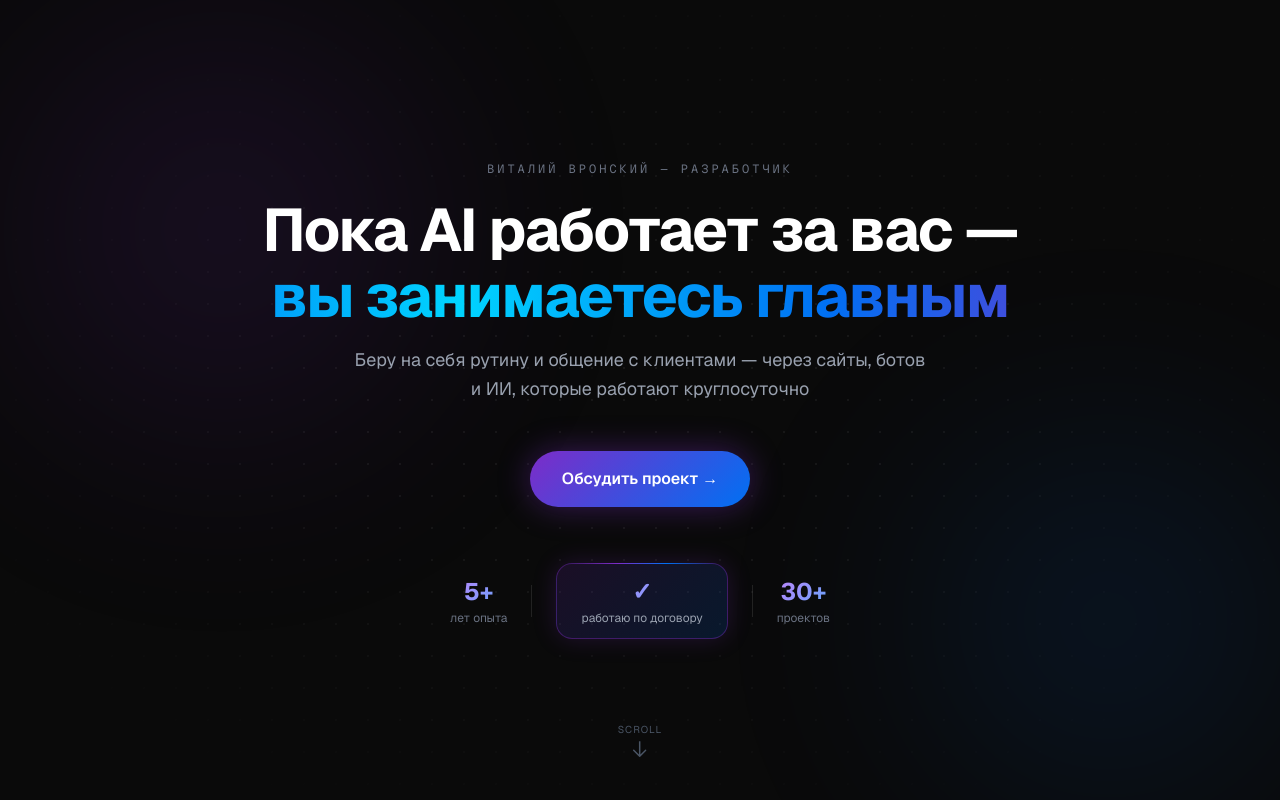
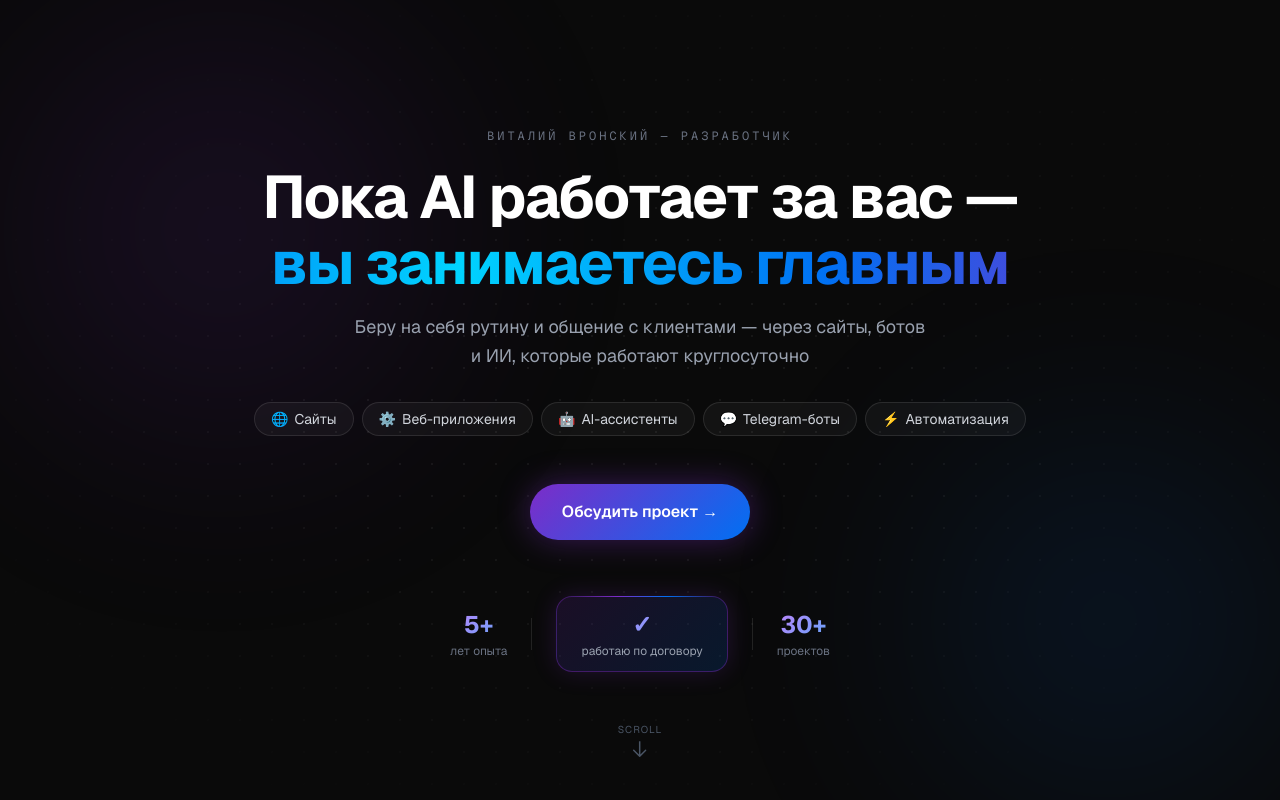
Before and after one commit to vronskyvitaly/next-portfolio-dvertising, a Next.js app: page / in a window 1280 px wide. Shown: the top 800 px of the page. Built offline with nearby package versions, Linux system fonts and the light colour scheme.

Commit message:
feat(hero): добавлены пилюли услуг — сайты, приложения, AI, боты, автоматизация

```diff
--- a/src/components/Hero.tsx
+++ b/src/components/Hero.tsx
@@ -57,10 +57,29 @@ export default function Hero() {
         </h1>
 
         {/* Подзаголовок */}
-        <p className="text-base sm:text-lg text-gray-400 mb-12 max-w-xl mx-auto leading-relaxed">
+        <p className="text-base sm:text-lg text-gray-400 mb-8 max-w-xl mx-auto leading-relaxed">
           Беру на себя рутину и общение с клиентами — через сайты, ботов и ИИ,
           которые работают круглосуточно
         </p>
+
+        {/* Услуги-пилюли */}
+        <div className="flex flex-wrap justify-center gap-2 mb-12">
+          {[
+            { icon: "🌐", label: "Сайты" },
+            { icon: "⚙️", label: "Веб-приложения" },
+            { icon: "🤖", label: "AI-ассистенты" },
+            { icon: "💬", label: "Telegram-боты" },
+            { icon: "⚡", label: "Автоматизация" },
+          ].map((item) => (
+            <span
+              key={item.label}
+              className="inline-flex items-center gap-1.5 px-4 py-1.5 rounded-full text-sm text-gray-300 border border-white/10 bg-white/4"
+            >
+              <span>{item.icon}</span>
+              {item.label}
+            </span>
+          ))}
+        </div>
 
         {/* CTA */}
         <div className="flex justify-center mb-14">
```
